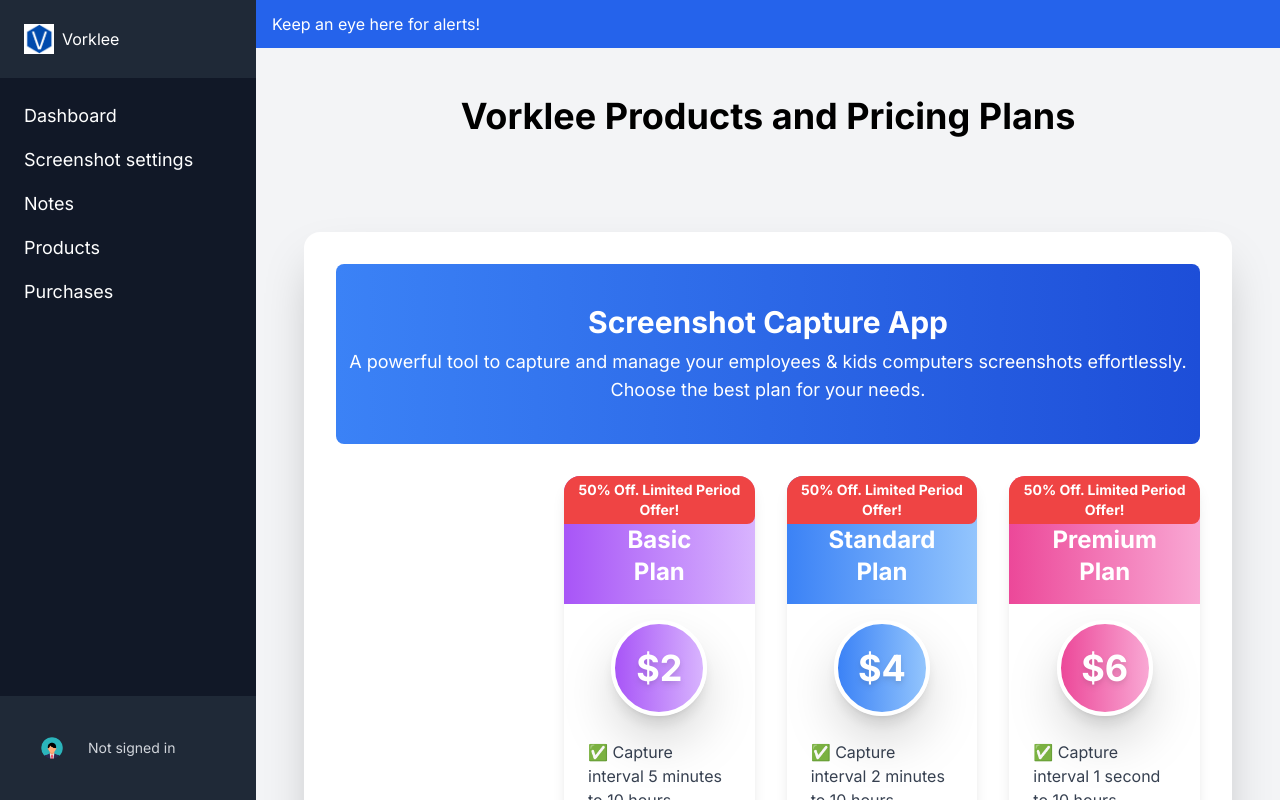
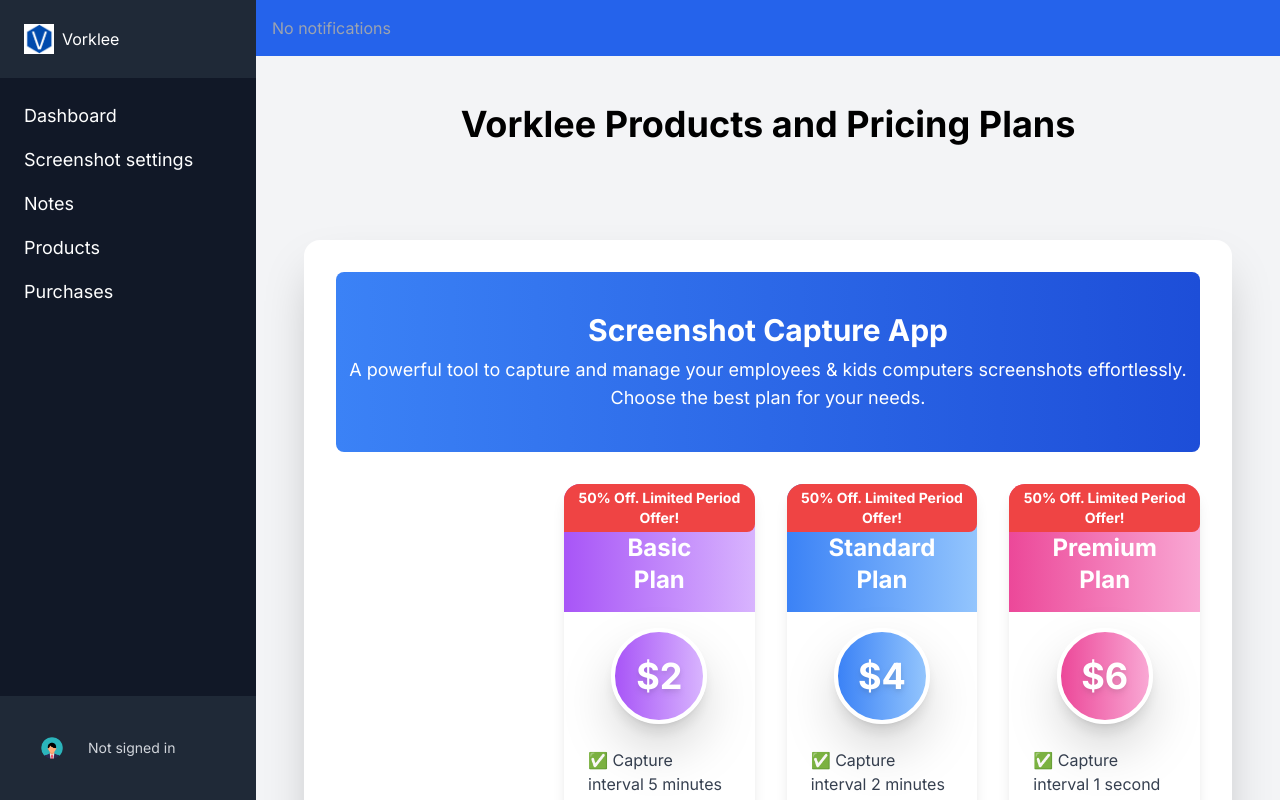
Before and after one commit to SunBathu/Vorklee, a Next.js app in the folder site/: page /products in a window 1280 px wide. Built offline with nearby package versions, Linux system fonts and the light colour scheme; no server answers.

Commit message:
b4 store plans todb

```diff
--- a/site/src/app/globals.css
+++ b/site/src/app/globals.css
@@ -54,3 +54,8 @@ body {
 .table-scroll table {
   min-width: 1200px;     /* Ensure table does not shrink below this width */
 }
+
+.top-message-bar {
+  min-height: 50px;
+  width: 100%;
+}
--- a/site/src/app/layout.tsx
+++ b/site/src/app/layout.tsx
@@ -1,11 +1,10 @@
-// src/app/layout.tsx
-
 'use client';
 
 import { SessionProvider } from 'next-auth/react';
 import { ReactNode } from 'react';
 import Sidebar from '@/components/Sidebar';
 import TopMessageBar from '@/components/TopMessageBar';
+import { MessageProvider } from '@/context/MessageContext';
 import './globals.css';
 
 export default function RootLayout({ children }: { children: ReactNode }) {
@@ -13,15 +12,15 @@ export default function RootLayout({ children }: { children: ReactNode }) {
     <html lang="en">
       <body className="h-screen flex overflow-hidden">
         <SessionProvider>
-          <div className="w-64 flex-shrink-0">
+          <MessageProvider>
             <Sidebar />
-          </div>
             <div className="flex-1 flex flex-col overflow-hidden">
               <TopMessageBar />
               <main className="flex-1 p-4 bg-gray-100 overflow-auto">
                 {children}
               </main>
             </div>
+          </MessageProvider>
         </SessionProvider>
       </body>
     </html>
--- a/site/src/app/products/page.tsx
+++ b/site/src/app/products/page.tsx
@@ -1,6 +1,7 @@
 'use client';
 
 import Image from 'next/image';
+import { useMessage } from '@/context/MessageContext';
 import { useSession, signIn } from 'next-auth/react';
 import { useRouter } from 'next/navigation';
 import { useState } from 'react';
@@ -13,6 +14,7 @@ export default function ProductsPage() {
   const { data: session, status } = useSession();
   const router = useRouter();
   const [showFreeTrialMessage, setShowFreeTrialMessage] = useState(false);
+  const { setMessage } = useMessage(); // Correctly destructure setMessage
 
   const handleFreeTrialClick = async () => {
     if (!session) {
@@ -28,16 +30,15 @@ export default function ProductsPage() {
       );
 
       if (freeTrialExists) {
-        setShowFreeTrialMessage(true);
+        setMessage('You have already registered for a Free Trial.');
       } else {
         router.push(`/payment?plan=basic&subPlan=Free Trial`);
       }
     } catch (error) {
       console.error('Error fetching purchases:', error);
+      setMessage('An error occurred while checking your purchases.');
     }
   };
-
-
 
   const handleGoToPayment = (planType: string, subPlan: string) => {
     if (!session) {
@@ -81,8 +82,9 @@ return (
         <div className="bg-gradient-to-r from-blue-500 to-blue-700 text-white text-center py-10 rounded-lg">
           <h2 className="text-3xl font-bold mb-2">Screenshot Capture App</h2>
           <p className="text-lg">
-          A powerful tool to capture and manage your employees & kids computers
-          screenshots effortlessly. Choose the best plan for your needs.
+            A powerful tool to capture and manage your employees & kids
+            computers screenshots effortlessly. Choose the best plan for your
+            needs.
           </p>
         </div>
 
@@ -192,8 +194,8 @@ return (
             4. Go to that email and approve it. That's all. <br /> <br />
             This is a one-time installation. You don't need to do anything
             thereafter. <br />
-          Screenshots will be sent automatically to your Google Drive hereafter.{' '}
-          <br />
+            Screenshots will be sent automatically to your Google Drive
+            hereafter. <br />
             Now, your employees' or kids' computer screenshots can be viewed in
             your Google Drive. <br />
             You will be provided with a settings page on this website, where you
--- a/site/src/components/TopMessageBar.tsx
+++ b/site/src/components/TopMessageBar.tsx
@@ -1,10 +1,27 @@
-// src/components/TopMessageBar.tsx
+'use client';
+
+import { useMessage } from '@/context/MessageContext';
 
 export default function TopMessageBar() {
+  const { message, setMessage } = useMessage();
+
   return (
-    <div className="h-12 bg-blue-600 text-white flex items-center pl-4">
-      Keep an eye here for alerts!
+    <div className="w-full bg-blue-600 text-white p-4 shadow-md h-14 flex items-center">
+      <div className="flex items-center w-full max-w-4xl">
+        {message ? (
+          <>
+            <button
+              onClick={() => setMessage(null)}
+              className="mr-4 text-white bg-red-500 hover:bg-red-600 rounded-full w-8 h-8 flex items-center justify-center font-bold shadow-md transition-transform transform hover:scale-110"
+            >
+              &times;
+            </button>
+            <span className="text-lg">{message}</span>
+          </>
+        ) : (
+          <span className="text-gray-400">No notifications</span>
+        )}
+      </div>
     </div>
-
   );
 }
```
Lines whose indentation alone changed are shown as unchanged.
